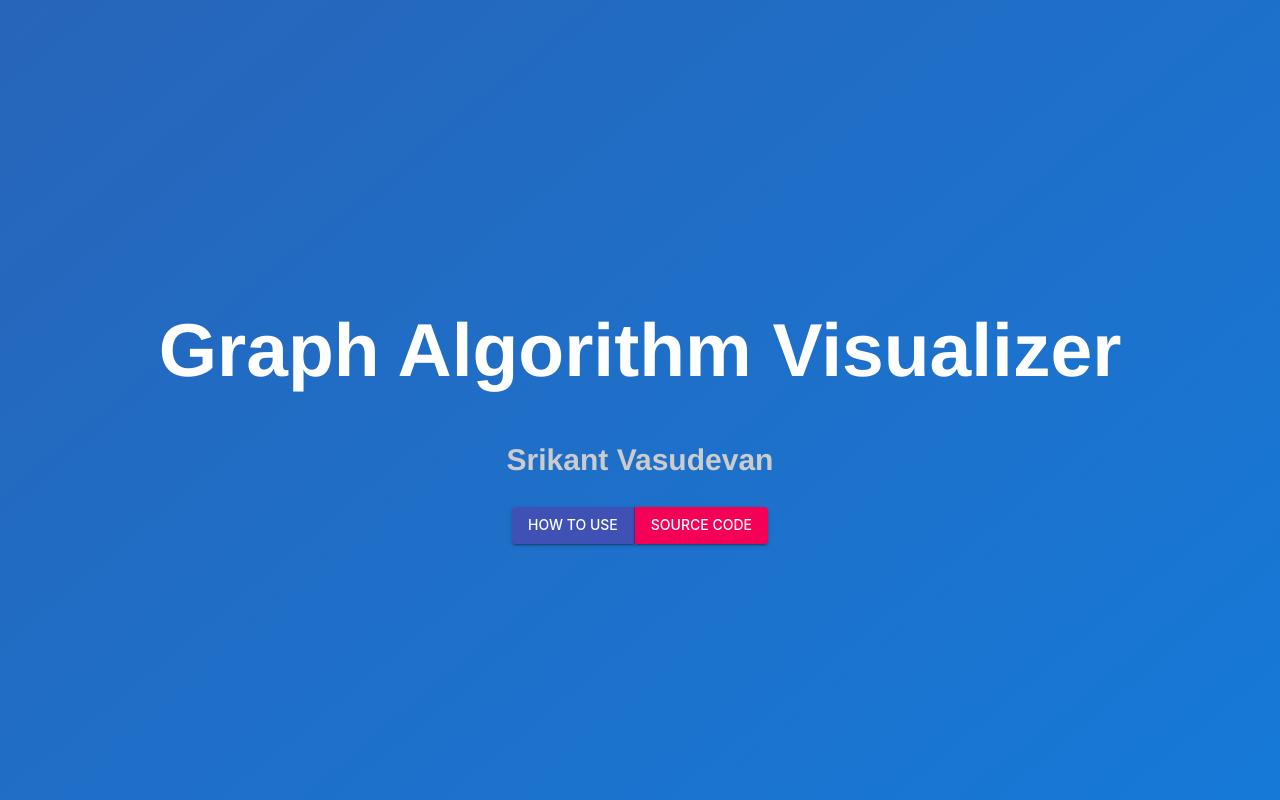
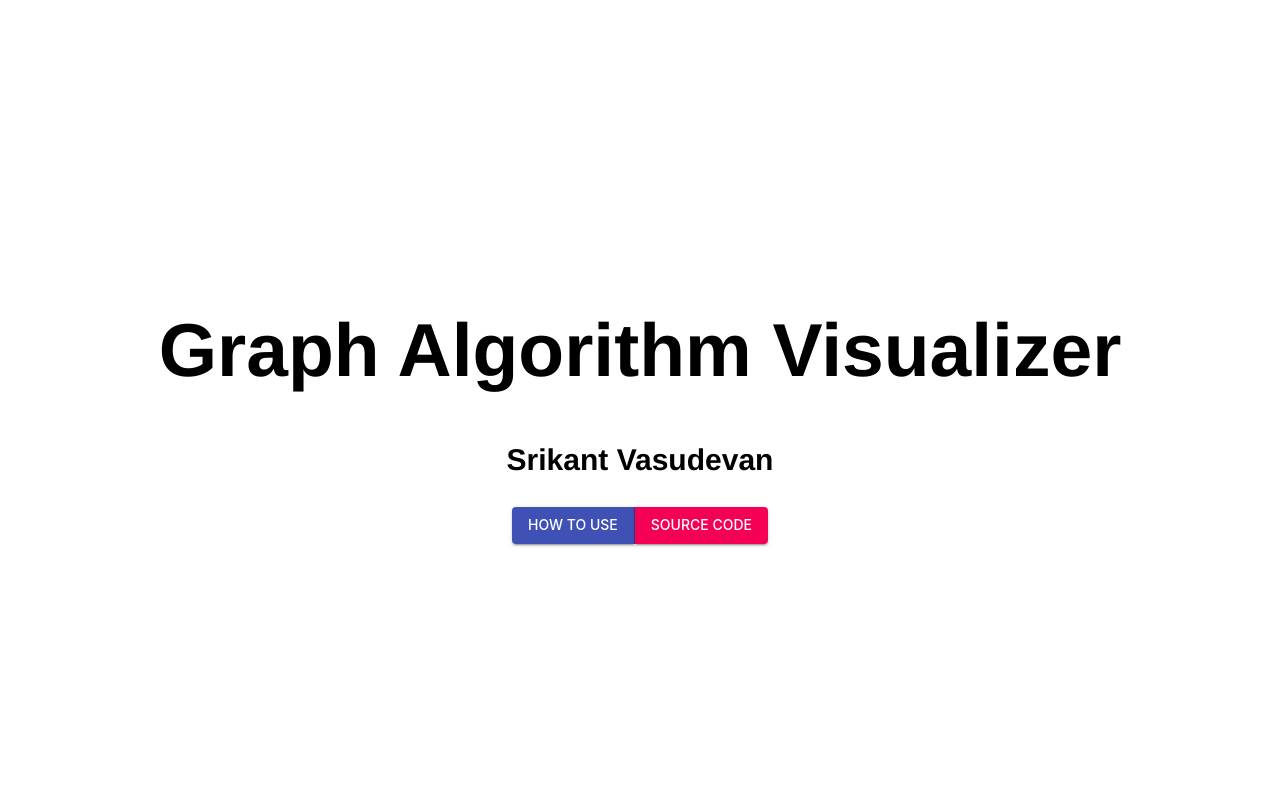
Before and after one commit to srikantv03/graph-visualizer, a React (Create React App) app: page / in a window 1280 px wide. Shown: the top 800 px of the page. Built offline with nearby package versions, Linux system fonts and the light colour scheme; the HTML template or start-up script is replaced by a standard one.

Commit message:
work on unused imports

```diff
--- a/src/App.css
+++ b/src/App.css
@@ -2,12 +2,6 @@ body {
   -ms-overflow-style: none;
   scrollbar-width: none;
   font-family: "Helvetica"; /* Firefox */
-  background: rgb(39, 101, 185);
-  background: linear-gradient(
-    140deg,
-    rgba(39, 101, 185, 1) 0%,
-    rgba(0, 147, 255, 1) 100%
-  );
 }
 
 body::-webkit-scrollbar {
@@ -57,7 +51,9 @@ body::-webkit-scrollbar {
   display: inline-block;
   width: 32px;
   height: 32px;
+  line-height: 32px;
   border-radius: 6px;
+  font-size: 15px;
   margin: 4px;
   vertical-align: middle;
   background-color: #ebebeb;
@@ -114,12 +110,12 @@ body::-webkit-scrollbar {
 
 .header-text {
   font-size: 75px;
-  color: white;
+  color: black;
 }
 
 .secondary-header-text {
-  color: #cccccc;
   font-size: 30px;
+  color: black;
 }
 
 .outer-header-div {
--- a/src/MainWindow.js
+++ b/src/MainWindow.js
@@ -1,44 +1,22 @@
-const strings = require("static/strings.json");
-import React, { useState, useRef, useEffect } from "react";
-import ReactDOM from "react-dom";
-import Graph from "react-graph-vis";
+import React, { useState } from "react";
 import {
-  AppBar,
-  Toolbar,
-  IconButton,
   ListItem,
-  ListItemIcon,
-  Typography,
-  Button,
-  TextField,
-  FormControl,
-  InputLabel,
-  MenuItem,
-  Select,
-  SelectChangeEvent,
   Grid,
-  FormHelperText,
-  Drawer,
-  Box,
   List,
   ListItemText,
-  ListItemButton,
   Divider,
   Tab,
   Tabs,
 } from "@material-ui/core";
-import { fade, makeStyles } from "@material-ui/core/styles";
-import MenuIcon from "@material-ui/icons/Menu";
+import { makeStyles } from "@material-ui/core/styles";
 import Header from "./components/header.jsx";
-import { Alert } from "@mui/material";
 import DepthFirst from "./components/dfsAlgs/dfs.jsx";
 import BreadthFirst from "./components/bfsAlgs/bfs.jsx";
-import { Link } from "react-scroll";
-import GridSelect from "./components/gridSelect";
-import ParticleAnim from "./components/anim/particles";
 import WordSearchDFS from "./components/dfsAlgs/wordSearch.jsx";
 import StickyBox from "react-sticky-box";
 import Logs from "./components/logs.jsx";
+
+const strings = require("./static/strings.json");
 
 function MainWindow(props) {
   const [current, setCurrent] = useState(1);
--- a/src/components/bfsAlgs/bfs.jsx
+++ b/src/components/bfsAlgs/bfs.jsx
@@ -1,30 +1,19 @@
-const strings = require("./../../static/strings.json");
 import React, { useState } from "react";
-import ReactDOM from "react-dom";
-import Graph from "react-graph-vis";
 import {
-  AppBar,
-  Toolbar,
   IconButton,
-  Typography,
   Button,
   TextField,
   FormControl,
-  InputLabel,
   MenuItem,
-  Select,
-  SelectChangeEvent,
   Grid,
-  FormHelperText,
   Slider,
 } from "@material-ui/core";
-import { fade, makeStyles } from "@material-ui/core/styles";
-import MenuIcon from "@material-ui/icons/Menu";
 import ArrowDropDownCircleIcon from "@mui/icons-material/ArrowDropDownCircle";
 import { Alert } from "@mui/material";
 import { Link } from "react-scroll";
 import ArrowRightIcon from "@mui/icons-material/ArrowRight";
-import { STRING_UNARY_OPERATORS } from "@babel/types";
+
+const strings = require("./../../static/strings.json");
 
 export default function BreadthFirst() {
   const [cols, setCols] = useState(5);
--- a/src/components/dfsAlgs/dfs.jsx
+++ b/src/components/dfsAlgs/dfs.jsx
@@ -1,32 +1,20 @@
-const strings = require("./../../static/strings.json");
 import React, { useState } from "react";
-import ReactDOM from "react-dom";
-import Graph from "react-graph-vis";
 import {
-  AppBar,
-  Toolbar,
   IconButton,
-  Typography,
   Button,
-  Card,
   TextField,
   FormControl,
-  InputLabel,
   MenuItem,
-  Select,
-  SelectChangeEvent,
   Grid,
-  FormHelperText,
   Slider,
 } from "@material-ui/core";
-import { fade, makeStyles } from "@material-ui/core/styles";
-import MenuIcon from "@material-ui/icons/Menu";
 import ArrowDropDownCircleIcon from "@mui/icons-material/ArrowDropDownCircle";
 import { Alert } from "@mui/material";
 import { Link } from "react-scroll";
 import "./../../App.css";
 import ArrowRightIcon from "@mui/icons-material/ArrowRight";
-import { PropaneSharp } from "@mui/icons-material";
+
+const strings = require("./../../static/strings.json");
 
 export default function DepthFirst(props) {
   const [cols, setCols] = useState(5);
--- a/src/components/dfsAlgs/wordSearch.jsx
+++ b/src/components/dfsAlgs/wordSearch.jsx
@@ -1,31 +1,20 @@
-const strings = require("./../../static/strings.json");
 import React, { useState } from "react";
-import ReactDOM from "react-dom";
-import Graph from "react-graph-vis";
 import {
-  AppBar,
-  Toolbar,
   IconButton,
-  Typography,
   Button,
-  Card,
   TextField,
   FormControl,
-  InputLabel,
   MenuItem,
-  Select,
-  SelectChangeEvent,
   Grid,
-  FormHelperText,
   Slider,
 } from "@material-ui/core";
-import { fade, makeStyles } from "@material-ui/core/styles";
-import MenuIcon from "@material-ui/icons/Menu";
 import ArrowDropDownCircleIcon from "@mui/icons-material/ArrowDropDownCircle";
 import { Alert } from "@mui/material";
 import { Link } from "react-scroll";
 import "./../../App.css";
 import ArrowRightIcon from "@mui/icons-material/ArrowRight";
+
+const strings = require("./../../static/strings.json");
 
 export default function WordSearchDFS() {
   const [cols, setCols] = useState(5);
```
Also changed, not shown: src/components/header.jsx (+2 -30 lines), src/components/logs.jsx (+1 -28 lines).
